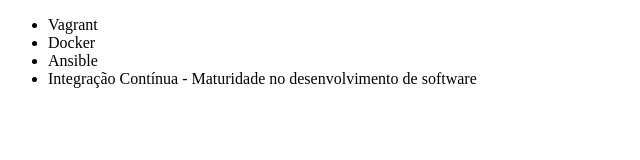
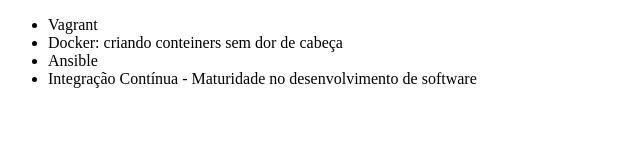
Before and after one commit to alemarcos5/alura-git, a plain HTML site: page index.html in a window 1280 px wide. Shown: the whole page, without its empty margins (0-640 px from the left). Drawn offline with Linux system fonts and the light colour scheme.

Commit message:
Corrigindo no me do curso de docker

```diff
--- a/index.html
+++ b/index.html
@@ -7,7 +7,7 @@
 <body>
 	<ul>
 		<li>Vagrant</li>
-		<li>Docker</li>
+		<li>Docker: criando conteiners sem dor de cabeça</li>
 		<li>Ansible</li>
 		<li>Integração Contínua - Maturidade no desenvolvimento de software</li>
 	</ul>
```
